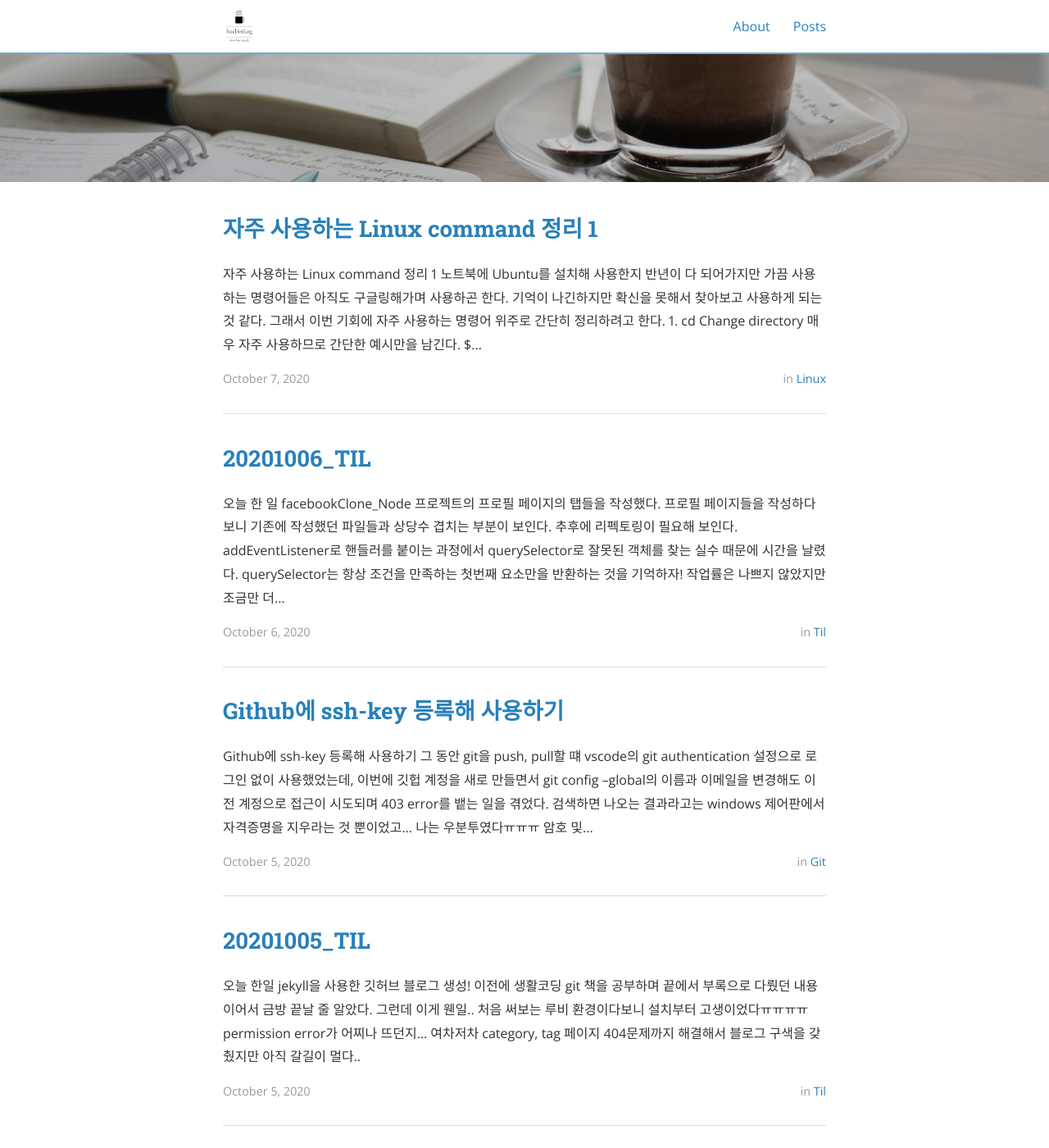
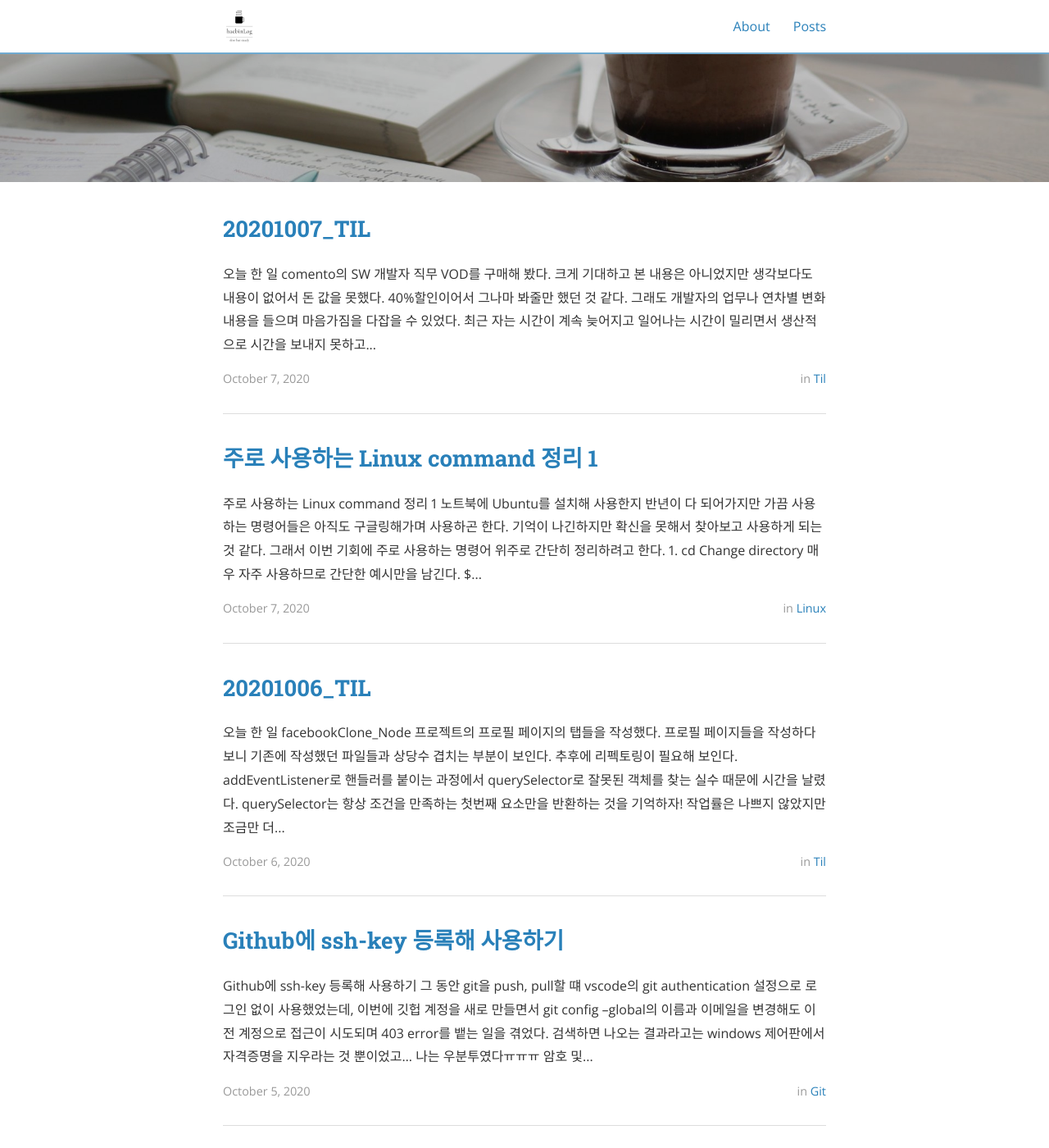
Before and after one commit to haebinseo/haebinseo.github.io, a Jekyll site: the page built from index.html, in a window 1280 px wide and 1400 px high, scrolled down 283 px. Shown: the whole window at 82% size. Built offline with Jekyll 4.4.1, drawn with Linux system fonts in a browser that asks for light colours; nearby versions of some CDN libraries; the list of posts is cut into pages by our own code; some of the changed text lies outside the part shown.

Commit message:
201007 TIL uploaded

```diff
--- a/_posts/2020-10-07-Linux-command-1.md
+++ b/_posts/2020-10-07-Linux-command-1.md
@@ -1,15 +1,15 @@
 ---
 layout: post
-title: "자주 사용하는 Linux command 정리 1"
+title: "주로 사용하는 Linux command 정리 1"
 date: "2020-10-07 04:06:00"
 author: Haebin Seo
 categories: linux
 tags: linux-command
 ---
-# 자주 사용하는 Linux command 정리 1
+# 주로 사용하는 Linux command 정리 1
 
 노트북에 Ubuntu를 설치해 사용한지 반년이 다 되어가지만 가끔 사용하는 명령어들은 아직도 구글링해가며 사용하곤 한다. 기억이 나긴하지만 확신을 못해서 찾아보고 사용하게 되는 것 같다.
-그래서 이번 기회에 자주 사용하는 명령어 위주로 간단히 정리하려고 한다.
+그래서 이번 기회에 주로 사용하는 명령어 위주로 간단히 정리하려고 한다.
 
 #### 1. cd
   - Change directory
--- /dev/null
+++ b/_posts/2020-10-07-TIL.md
@@ -0,0 +1,12 @@
+---
+layout: post
+title: "20201007_TIL"
+date: "2020-10-07 22:52:00"
+author: Haebin Seo
+categories: til
+tags: til
+---
+# 오늘 한 일
+
+- comento의 SW 개발자 직무 VOD를 구매해 봤다. 크게 기대하고 본 내용은 아니었지만 생각보다도 내용이 없어서 돈 값을 못했다. 40%할인이어서 그나마 봐줄만 했던 것 같다. 그래도 개발자의 업무나 연차별 변화 내용을 들으며 마음가짐을 다잡을 수 있었다.
+- 최근 자는 시간이 계속 늦어지고 일어나는 시간이 밀리면서 생산적으로 시간을 보내지 못하고 있다. 오늘부터라도 일찍자고 일찍일어나 하루를 시작하도록 하자.
```
